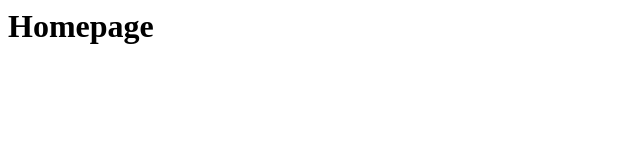
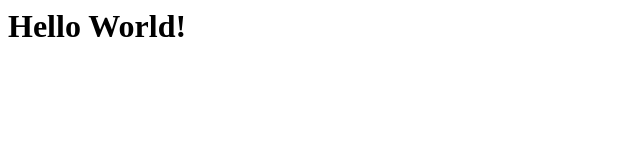
Before and after one commit to ArcoMul/class-30-test, a plain HTML site: page index.html in a window 1280 px wide. Shown: the whole page, without its empty margins (0-640 px from the left). Drawn offline with Linux system fonts and the light colour scheme.

Commit message:
Change title to hello world

```diff
--- a/index.html
+++ b/index.html
@@ -3,6 +3,6 @@
     <title>Test</title>
   </head>
   <body>
-    <h1>Homepage</h1>
+    <h1>Hello World!</h1>
   </body>
 </html>
```
